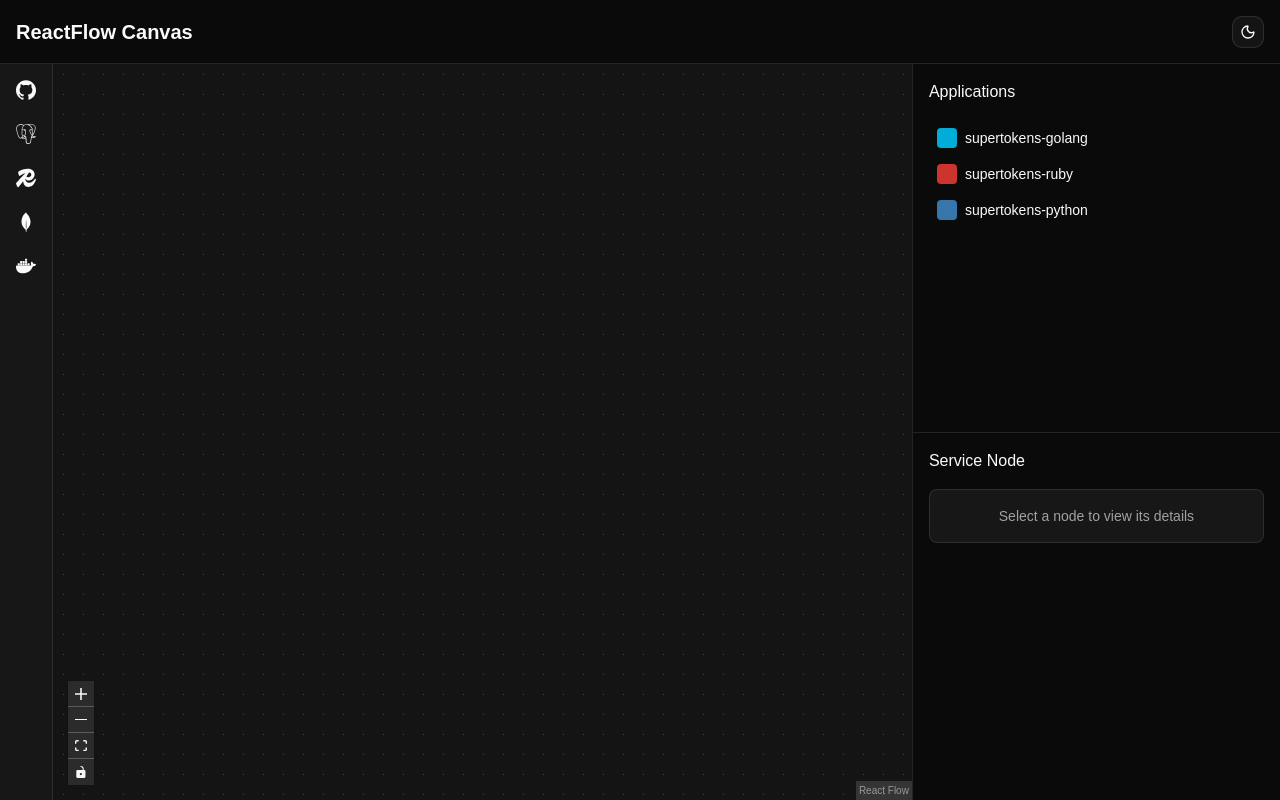
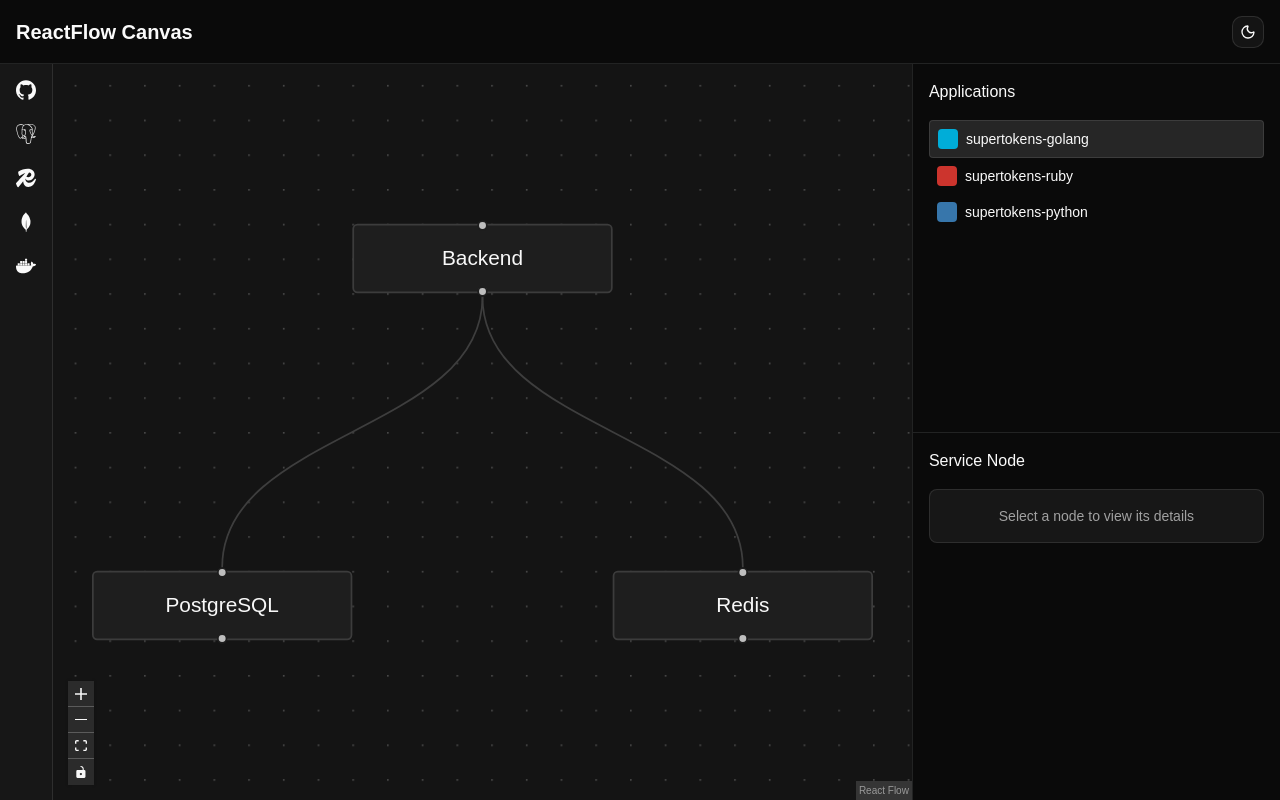
Before and after one commit to RajDeshmukh2001/reactflow-canvas, a React (Vite) app: page / in a window 1280 px wide. Built offline with nearby package versions, Linux system fonts and the light colour scheme.

Commit message:
feat(applications): set default selected application after data fetch

```diff
--- a/src/components/AppList.tsx
+++ b/src/components/AppList.tsx
@@ -1,4 +1,4 @@
-import React from 'react';
+import React, { useEffect } from 'react';
 import { useAppStore } from '@/store';
 import useApps from '@/hooks/useApps';
 import { Button } from '@/components/ui/button';
@@ -8,6 +8,12 @@
   const { data: apps, isPending, isError, refetch } = useApps();
   const selectedAppId = useAppStore((state) => state.selectedAppId);
   const setSelectedAppId = useAppStore((state) => state.setSelectedAppId);
+
+  useEffect(() => {
+    if (!selectedAppId && apps?.length) {
+      setSelectedAppId(apps[0].id);
+    }
+  }, [apps, selectedAppId, setSelectedAppId]);
 
   return (
     <section className="flex flex-1 flex-col min-h-0 p-4">
```
